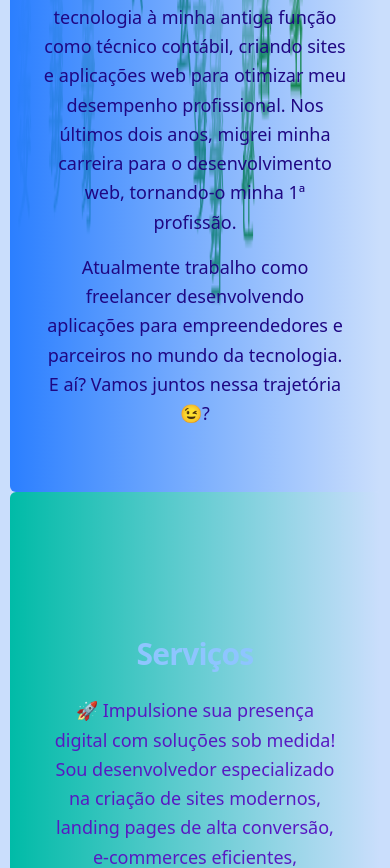
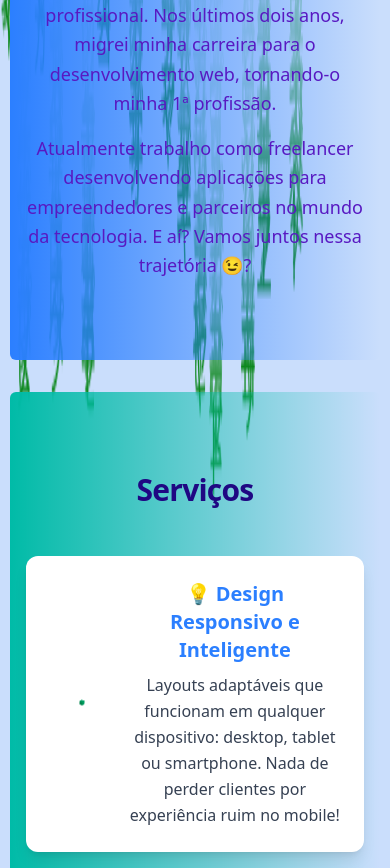
Before and after one commit to Flavio-Antonio-da-Silva/portfolio-react-vite, a React (Vite) app: page / in a window 390 px wide. Shown: the part 1000-1868 px from the top of the page. Built offline with nearby package versions, Linux system fonts and the light colour scheme; no server answers.

Commit message:
Alterações com RF3
Adicionei mais alterações dinâmicas aos components com R3F.

```diff
--- a/src/App.css
+++ b/src/App.css
@@ -4,6 +4,55 @@
 
 #root {
   max-width: 100vw;
-  max-hight: 100vh;
+  min-height: 100vh;
   margin: auto;
 }
+
+.burger-title {
+  /* Altera a cor do título do Hamburgueria Online */
+  color: #427410 !important;
+  font-family: merryweather, serif;
+  background: linear-gradient(to right, #f0e68c, #ffd700);
+  border-radius: 2.2%;
+
+}
+
+.hotdog-title {
+ color: #427410 !important;
+  font-family: merryweather, serif;
+  background: linear-gradient(to right, #f0e68c, #ffd700);
+  border-radius: 2.2%;
+
+}
+
+.automacoes-title {
+  color: #427410 !important;
+  font-family: merryweather, serif;
+  background: linear-gradient(to right, #f0e68c, #ffd700);
+  border-radius: 2.1%;
+
+
+}
+
+/* --- Estilos para as Descrições --- */
+
+.burger-description {
+  /* Altera a cor da descrição do Hamburgueria Online */
+  color: 		#7FFF00 !important;
+  font-size: 1.3rem;
+  font-family: impact;
+}
+
+.hotdog-description {
+  /* Altera a cor da descrição do Hot Dogs Gourmet */
+  color: #7FFF00 !important;
+  font-size: 1.4rem;
+  font-family: impact;
+}
+
+.automacoes-description {
+  /* Altera a cor da descrição da Agência Automações */
+  color: 	#7FFF00 !important;
+  font-size: 1.5rem;
+  font-family: impact;
+}
--- a/src/assets/components/AboutMe.jsx
+++ b/src/assets/components/AboutMe.jsx
@@ -56,25 +56,29 @@ export default function AboutMe() {
         }
       }
     );
+
+    return () => mm.revert();
   }, []);
 
   return (
     <section
       id="sobre-mim"
-      className="w-full bg-gradient-to-r from-blue-500
-                 dark:from-gray-800 dark:to-gray-900 rounded-md
-                 transition-colors duration-700"
+      className="w-full py-20 px-4 bg-gradient-to-r from-blue-500
+                 dark:from-gray-800 dark:to-gray-900 rounded-md mb-8
+                 transition-colors duration-700
+                 transform transition-all ease-out
+                 hover:scale-105 hover:shadow-2xl hover:shadow-indigo-500/25
+                 hover:-translate-y-1 hover:rotate-1 group"
     >
-      <div className="max-w-5xl mx-auto px-6 py-16 md:py-20 mt-20
-                      flex flex-col-reverse md:flex-row items-center  md:items-start gap-8">
+      <div className="max-w-5xl mx-auto flex flex-col-reverse md:flex-row items-center md:items-start gap-10">
         {/* Texto */}
-        <div ref={textRef} className="flex-1 text-[#1f0783]">
+        <div ref={textRef} className="flex-1">
           <h2 className="text-3xl md:text-4xl font-bold tracking-tight mb-6
-                         text-blue-900 dark:text-indigo-200 text-center md:text-left">
+                         text-[#1f0783] dark:text-indigo-200 text-center md:text-left">
             Sobre mim
           </h2>
 
-          <p className="text-lg md:text-xl leading-relaxed mb-4  dark:text-gray-200 px-2 md:px-0">
+          <p className="text-lg md:text-xl leading-relaxed mb-4 dark:text-gray-200 text-center md:text-left">
             Oieee, prazer em conhecê-lo! Muito bom ter você por aqui. Me chamo{" "}
             <strong className="font-sans text-[#470552] dark:text-indigo-400">
               Flávio Antônio
@@ -82,11 +86,11 @@ export default function AboutMe() {
             , sou natural do Rio de Janeiro. Comecei muito cedo no mundo da tecnologia.
           </p>
 
-          <p className="text-lg md:text-xl leading-relaxed mb-4  dark:text-gray-200 px-2 md:px-0">
+          <p className="text-lg md:text-xl leading-relaxed mb-4 dark:text-gray-200 text-center md:text-left">
             Associei minha paixão por tecnologia à minha antiga função como técnico contábil, criando sites e aplicações web para otimizar meu desempenho profissional. Nos últimos dois anos, migrei minha carreira para o desenvolvimento web, tornando-o minha 1ª profissão.
           </p>
 
-          <p className="text-lg md:text-xl leading-relaxed  dark:text-gray-200 px-2 md:px-0">
+          <p className="text-lg md:text-xl leading-relaxed dark:text-gray-200 text-center md:text-left">
             Atualmente trabalho como freelancer desenvolvendo aplicações para empreendedores e parceiros no mundo da tecnologia. E aí? Vamos juntos nessa trajetória 😉?
           </p>
         </div>
@@ -97,8 +101,9 @@ export default function AboutMe() {
             ref={imgRef}
             src="/imagens/para_port5.png"
             alt="Foto de Flávio"
-            className="w-full max-w-[320px] h-auto object-cover rounded-lg shadow-xl
-                       transition-transform duration-700 hover:scale-105 hover:shadow-2xl"
+            className="w-full max-w-[280px] sm:max-w-[320px] h-auto object-cover
+                       rounded-lg shadow-xl transition-transform duration-700
+                       hover:scale-105 hover:shadow-2xl"
           />
         </div>
       </div>
--- a/src/assets/components/Projects.jsx
+++ b/src/assets/components/Projects.jsx
@@ -6,6 +6,8 @@ gsap.registerPlugin(ScrollTrigger);
 
 const projects = [
   {
+    // Adicionando ID único
+    id: "burger",
     title: "🍔 Hamburgueria Online",
     description:
       "Cardápio interativo onde o cliente pode selecionar os sanduíches clicando no ícone de carrinho, visualizar o subtotal, finalizar pedidos e contactar a hamburgueria pelo WhatsApp.",
@@ -13,6 +15,8 @@ const projects = [
     link: "https://hamburgueria-mh9hlyshz-flavio-antonio-da-silvas-projects.vercel.app/",
   },
   {
+    // Adicionando ID único
+    id: "hotdog",
     title: "🌭 Hot Dogs Gourmet",
     description:
       "Site interativo para lanchonete de hot dogs gourmet. O cliente seleciona os itens em caixinhas de seleção, verifica os itens escolhidos, subtotal, finaliza o pedido e contacta a lanchonete pelo WhatsApp.",
@@ -20,6 +24,8 @@ const projects = [
     link: "https://projeto-2-tan-eight.vercel.app/",
   },
   {
+    // Adicionando ID único
+    id: "automacoes",
     title: "🤖 Agência Automações",
     description:
       "Site do grupo de implementadores de automações para empresas, lojas, agências e escritórios. Desenvolvido com React, Typescript, TailwindCSS e GSAP.",
@@ -71,13 +77,13 @@ export default function Projects() {
   return (
     <section
       id="projetos"
-      className="w-full bg-gradient-to-r from-indigo-500 text-gray-900 rounded-md
+      className="w-full py-20 bg-gradient-to-r from-indigo-500 text-gray-900 rounded-md
                    transform transition-all duration-700 ease-out mb-8"
     >
       <div className="max-w-6xl mx-auto px-6 py-16 md:py-20 mt-20">
         <h2
           id="projects-title"
-          className="text-3xl md:text-4xl text-blue-100 font-bold tracking-tight mb-10 text-center"
+          className="text-3xl md:text-4xl text-[#1f0783] font-bold tracking-tight mb-10 text-center"
         >
           Projetos
         </h2>
@@ -100,11 +106,17 @@ export default function Projects() {
                                rounded-xl transition duration-500 ease-in-out"></div>
 
               {/* Conteúdo com texto legível */}
-              <div className="relative z-10 text-white">
-                <h3 className="text-xl md:text-2xl font-semibold mb-3 drop-shadow-lg">
+              <div className="relative z-10 ">
+                {/* O ID do projeto é usado para criar uma classe CSS única para o título.
+                  Ex: "burger-title"
+                */}
+                <h3 className={`text-xl md:text-2xl font-roboto mb-3 drop-shadow-lg ${project.id}-title`}>
                   {project.title}
                 </h3>
-                <p className="mb-4 text-sm md:text-base leading-relaxed drop-shadow-md">
+                {/* O ID do projeto é usado para criar uma classe CSS única para a descrição.
+                  Ex: "burger-description"
+                */}
+                <p className={`mb-4 text-sm md:text-base leading-relaxed drop-shadow-md ${project.id}-description`}>
                   {project.description}
                 </p>
               </div>
--- a/src/assets/components/Services.jsx
+++ b/src/assets/components/Services.jsx
@@ -1,71 +1,145 @@
-// C:\portfolio00\portfolio\src\assets\components\Servicos.jsx
+// src/assets/components/Services.jsx
+import React, { useRef, useEffect } from "react";
+import { Canvas, useFrame } from "@react-three/fiber";
+import { FaWhatsapp } from "react-icons/fa";
+import { ScrollTrigger } from "gsap/ScrollTrigger";
+import gsap from "gsap";
 
-import React from 'react';
-import { FaWhatsapp } from 'react-icons/fa'; // Importando o ícone
+gsap.registerPlugin(ScrollTrigger);
 
-function Servicos() {
+function FloatingCube({ color = "#13E191" }) {
+  const mesh = useRef();
+  useFrame(({ clock }) => {
+    if (mesh.current) {
+      mesh.current.rotation.x = clock.getElapsedTime() * 0.5;
+      mesh.current.rotation.y = clock.getElapsedTime() * 0.5;
+      mesh.current.position.y = Math.sin(clock.getElapsedTime()) * 0.2;
+    }
+  });
+  return (
+    <mesh ref={mesh}>
+      <boxGeometry args={[0.3, 0.3, 0.3]} />
+      <meshStandardMaterial color={color} />
+    </mesh>
+  );
+}
+
+const servicesData = [
+  {
+    title: "💡 Design Responsivo e Inteligente",
+    description:
+      "Layouts adaptáveis que funcionam em qualquer dispositivo: desktop, tablet ou smartphone. Nada de perder clientes por experiência ruim no mobile!",
+  },
+  {
+    title: "🔗 Tecnologia que conecta",
+    description:
+      "Integração de APIs, bancos de dados e SEO para colocar seu site em destaque nos buscadores.",
+  },
+  {
+    title: "🎯 Experiência do Usuário em Primeiro Lugar",
+    description:
+      "Interfaces intuitivas, rápidas e visualmente impactantes — porque design não só encanta, como converte.",
+  },
+  {
+    title: "📈 Transforme seu negócio ou carreira",
+    description:
+      "Seu site será uma ferramenta poderosa para atrair clientes, gerar autoridade e crescer online.",
+  },
+];
+
+export default function Services() {
+  const cardsRef = useRef([]);
+  const whatsappRef = useRef(null);
+
+  useEffect(() => {
+    cardsRef.current.forEach((card, idx) => {
+      gsap.fromTo(
+        card,
+        { y: 50, opacity: 0, scale: 0.95 },
+        {
+          y: 0,
+          opacity: 1,
+          scale: 1,
+          duration: 0.8,
+          delay: idx * 0.2,
+          ease: "power3.out",
+          scrollTrigger: {
+            trigger: card,
+            start: "top 80%",
+          },
+        }
+      );
+    });
+  }, []);
+
+  useEffect(() => {
+    if (whatsappRef.current) {
+      gsap.to(whatsappRef.current, {
+        scale: 1.1,
+        repeat: -1,
+        yoyo: true,
+        duration: 1.2,
+        ease: "power1.inOut",
+      });
+    }
+  }, []);
+
   return (
     <section
       id="servicos"
-      className="w-full bg-gradient-to-r from-teal-500 dark:text-rose-200 rounded-md
-                 transform transition-all duration-900 ease-out
-                 hover:scale-105 hover:shadow-2xl hover:shadow-blue-500/25
-                 hover:-translate-y-1 hover:rotate-1
-                 group text-xl"
+      className="w-full py-20 px-4 bg-gradient-to-r from-teal-500
+                 dark:from-gray-800 dark:text-rose-200 rounded-md mb-8
+                 transform transition-all duration-700 ease-out
+                 hover:scale-105 hover:shadow-2xl hover:shadow-indigo-500/25
+                 hover:-translate-y-1 hover:rotate-1 group"
     >
-      <div className="max-w-4xl mx-auto px-6 py-16 md:py-20 mt-20 flex flex-col items-center">
-        <h2 className="text-3xl text-blue-300 md:text-4xl font-bold tracking-tight mb-6 text-center">
+      <div className="max-w-6xl mx-auto flex flex-col items-center">
+        <h2 className="text-3xl md:text-4xl font-bold text-[#1f0783] mb-12 text-center tracking-tight">
           Serviços
         </h2>
-        {/* Conteúdo existente... */}
-        <p className="text-lg leading-relaxed mb-4 text-center px-4">
-          🚀 Impulsione sua presença digital com soluções sob medida!
-          Sou desenvolvedor especializado na criação de sites modernos, landing pages de alta conversão, e-commerces eficientes, portfólios profissionais e páginas institucionais — tudo 100% personalizado para refletir sua marca e atingir seus objetivos.
-        </p>
-        <h3 className="text-2xl md:text-3xl font-bold text-blue-300 tracking-tight mb-4 text-center">
-          💡 Design Responsivo e Inteligente
-        </h3>
-        <p className="text-lg leading-relaxed mb-4 text-center px-4">
-          Seus projetos terão layouts adaptáveis que funcionam perfeitamente em qualquer dispositivo: desktop, tablet ou smartphone. Nada de perder clientes por uma experiência ruim no mobile!
-        </p>
-        <h3 className="text-2xl md:text-3xl font-bold text-blue-300 tracking-tight mb-4 text-center">
-          🔗 Tecnologia que conecta
-        </h3>
-        <p className="text-lg leading-relaxed mb-4 text-center px-4">
-          Integro APIs e bancos de dados para funcionalidades avançadas, além de aplicar estratégias de SEO que colocam seu site em destaque nos buscadores como o Google.
-        </p>
-        <h3 className="text-2xl md:text-3xl font-bold text-blue-300 tracking-tight mb-4 text-center">
-          🎯 Experiência do Usuário em Primeiro Lugar
-        </h3>
-        <p className="text-lg leading-relaxed mb-4 text-center px-4">
-          Com foco em UI/UX, entrego interfaces intuitivas, rápidas e visualmente impactantes — porque um bom design não só encanta, como converte.
-        </p>
-        <h3 className="text-2xl text-blue-300 md:text-3xl font-bold tracking-tight mb-4 text-center">
-          📈 Transforme seu negócio ou carreira
-        </h3>
-        <p className="text-lg leading-relaxed mb-4 text-center px-4">
-          Seja você empreendedor, profissional liberal ou criador de conteúdo, seu site será uma ferramenta poderosa para atrair clientes, gerar autoridade e crescer online.
-        </p>
-        <h3 className="text-2xl text-blue-300 md:text-3xl font-bold tracking-tight mb-4 text-center">
-          👉 Vamos conversar?
-        </h3>
-        <div className="flex items-center justify-center space-x-4 mb-4">
-          <p className="text-lg leading-relaxed text-center px-4">
-            Entre em contato e descubra como podemos levar sua presença digital ao próximo nível!
+
+        <div className="grid grid-cols-1 md:grid-cols-2 gap-8 w-full">
+          {servicesData.map((service, idx) => (
+            <div
+              key={idx}
+              ref={(el) => (cardsRef.current[idx] = el)}
+              className="relative bg-white dark:bg-gray-900 rounded-xl p-6 shadow-lg hover:shadow-2xl transition-transform duration-500 transform hover:-translate-y-2 hover:scale-105 cursor-default flex items-center space-x-4"
+            >
+              <div className="w-16 h-16">
+                <Canvas camera={{ position: [2, 2, 5], fov: 50 }}>
+                  <ambientLight intensity={0.5} />
+                  <directionalLight position={[5, 5, 5]} intensity={1} />
+                  <FloatingCube />
+                </Canvas>
+              </div>
+              <div>
+                <h3 className="text-xl md:text-2xl font-bold text-blue-500 dark:text-blue-400 mb-2">
+                  {service.title}
+                </h3>
+                <p className="text-md md:text-lg leading-relaxed text-gray-700 dark:text-gray-200">
+                  {service.description}
+                </p>
+              </div>
+            </div>
+          ))}
+        </div>
+
+        <div className="flex flex-col md:flex-row items-center justify-center mt-12 space-y-4 md:space-y-0 md:space-x-6">
+          <p className="text-lg text-center max-w-xl">
+            Entre em contato e descubra como podemos levar sua presença digital
+            ao próximo nível!
           </p>
           <a
+            ref={whatsappRef}
             href="https://wa.me/seu-numero-aqui"
             target="_blank"
             rel="noopener noreferrer"
-            className="flex items-center justify-center p-3 rounded-full bg-green-500 text-white font-bold hover:bg-green-600 transition-colors"
+            className="flex items-center justify-center p-4 rounded-full bg-green-500 text-white font-bold hover:bg-green-600 transition-colors shadow-lg"
           >
-            {/* O componente do ícone agora é usado aqui */}
-            <FaWhatsapp size={"36"} />
+            <FaWhatsapp size={36} />
           </a>
         </div>
       </div>
     </section>
   );
 }
-
-export default Servicos;
--- a/src/assets/components/Skills.jsx
+++ b/src/assets/components/Skills.jsx
@@ -22,13 +22,13 @@ export default function Skills() {
   return (
     <section
       id="habilidades"
-      className="w-full py-16 px-4 bg-gradient-to-r from-blue-400   dark:bg-gray-900 text-gray-900 dark:text-gray-100
+      className="w-full py-20 px-4 bg-gradient-to-r from-blue-400   dark:bg-gray-900 text-gray-900 dark:text-gray-100
                  transform transition-all duration-700 ease-out
                  hover:scale-105 hover:shadow-2xl hover:shadow-indigo-500/25
                  hover:-translate-y-1 hover:rotate-1 group rounded-md mb-8" // Adicionei rounded-md e mb-8 para consistência
     >
       <div className="container mx-auto">
-        <h2 className="text-4xl font-extrabold text-center mb-10 text-blue-50 dark:text-white-300">
+        <h2 className="text-4xl text-[#1f0783] font-extrabold text-center mb-10  dark:text-white-300">
           Minhas Habilidades
         </h2>
         <div className="grid grid-cols-2 md:grid-cols-3 lg:grid-cols-4 gap-6">
--- a/src/assets/components/ThreeDText.jsx
+++ b/src/assets/components/ThreeDText.jsx
@@ -13,25 +13,45 @@ function ThreeDTextContent({ text, color }) {
     if (mesh.current) mesh.current.rotation.y += delta * 0.3;
   });
 
-  // Animação GSAP no mount
+  // GSAP: animação de entrada
   useEffect(() => {
     if (mesh.current) {
       gsap.fromTo(
         mesh.current.position,
-        { y: -2, opacity: 0 },
-        { y: 0, opacity: 1, duration: 1, ease: "power3.out" }
+        { y: -2 },
+        { y: 0, duration: 1, ease: "power3.out" }
+      );
+      gsap.fromTo(
+        mesh.current.scale,
+        { x: 0.5, y: 0.5, z: 0.5 },
+        { x: 1, y: 1, z: 1, duration: 1, ease: "back.out(1.7)" }
       );
     }
   }, []);
 
+  // GSAP: efeito hover
+  const handlePointerOver = () => {
+    if (mesh.current) {
+      gsap.to(mesh.current.scale, { x: 1.2, y: 1.2, z: 1.2, duration: 0.3 });
+    }
+  };
+
+  const handlePointerOut = () => {
+    if (mesh.current) {
+      gsap.to(mesh.current.scale, { x: 1, y: 1, z: 1, duration: 0.3 });
+    }
+  };
+
   return (
     <Text
       ref={mesh}
-      fontSize={0.8}       // Tamanho base do texto
+      fontSize={0.8}
       color={color}
       anchorX="center"
       anchorY="middle"
-      maxWidth={6}         // Largura máxima do texto
+      maxWidth={6}
+      onPointerOver={handlePointerOver}
+      onPointerOut={handlePointerOut}
     >
       {text}
     </Text>
--- a/src/index.css
+++ b/src/index.css
@@ -10,7 +10,6 @@
 
 #root {
   max-width: 100vw;
-  max-height: 100vh;
-  padding: 0;
+  min-height: 100vh;
   margin: auto;
 }
```
Lines whose indentation alone changed are shown as unchanged.
